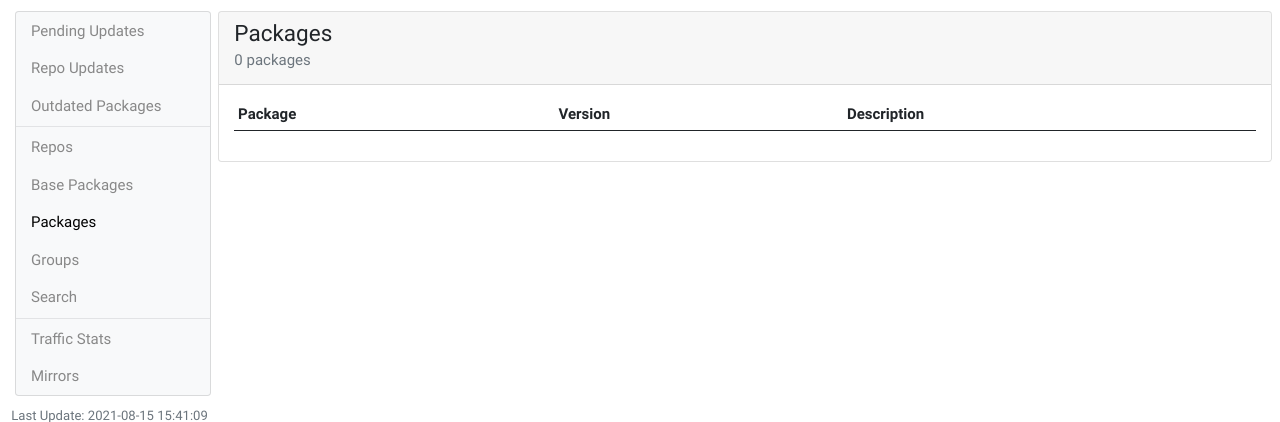
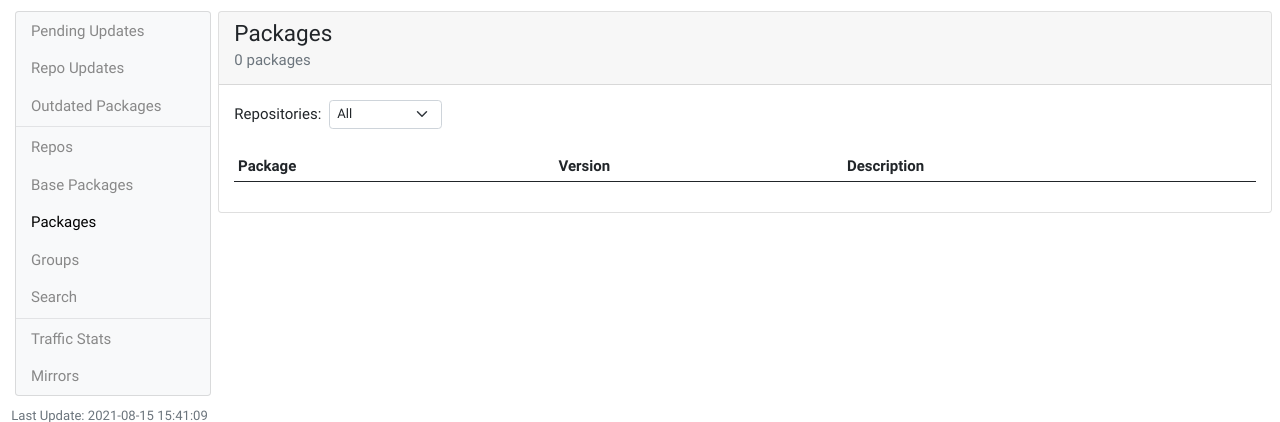
Before and after one commit to msys2/msys2-web, a FastAPI app: page /package/ in a window 1280 px wide. Shown: the part 63-485 px from the top of the page. Run offline with FastAPI, Linux system fonts and the light colour scheme; lists and menus that the app fills with data are empty; parts of the project's set-up code (start-up, migrations or seed data) failed here and were passed over; some libraries are stand-ins or nearby versions.

Commit message:
packages: add a repo filter option

```diff
--- a/app/templates/packages.html
+++ b/app/templates/packages.html
@@ -5,9 +5,27 @@
 <div class="card mb-3">
   <div class="card-header">
     <h4 class="card-title">Packages</h4>
-    <h6 class="card-subtitle mb-2 text-muted">{{ packages|length }} packages</h6>
+    <h6 class="card-subtitle mb-2 text-muted">{{ packages|length }} packages {% if repo_filter %}({{ repo_filter }}){% endif %}</h6>
   </div>
   <div class="card-body overflow-auto">
+
+    <form class="row g-2 align-items-center" action="{{ url_for('package') }}" method="get">
+        <div class="col-auto">
+            Repositories:
+        </div>
+
+        <div class="col-auto">
+            <select name="repo" class="form-select form-select-sm" onchange="this.form.submit()">
+              <option {{ "selected" if not repo_filter or "" }} value="">All</option>
+              {% for r in repos|sort(attribute='name') %}
+              <option value="{{ r.name }}" {{ "selected" if repo_filter == r.name or "" }}>{{ r.name }}</option>
+              {% endfor %}
+            </select>
+        </div>
+    </form>
+
+    <br>
+
     <table class="table table-hover table-sm">
       <thead>
         <tr>
--- a/app/templates/repos.html
+++ b/app/templates/repos.html
@@ -20,7 +20,7 @@
       <dd class="col-sm-9"><a href="{{ repo.src_url }}">{{ repo.src_url }}</a></dd>
 
       <dt class="col-sm-3 text-sm-end">Packages:</dt>
-      <dd class="col-sm-9">{{ repo.packages|length }}</dd>
+      <dd class="col-sm-9"><a href="{{ url_for('package') }}?repo={{ repo.name }}">{{ repo.packages|length }}</a></dd>
 
       <dt class="col-sm-3 text-sm-end">Package Size:</dt>
       <dd class="col-sm-9">{{ repo.csize|filesize }}</dd>
--- a/app/web.py
+++ b/app/web.py
@@ -239,9 +239,12 @@ async def package(request: Request, response: Response, package_name: Optional[s
             "packages": packages,
         }, headers=dict(response.headers))
     else:
+        repos = get_repositories()
         return templates.TemplateResponse("packages.html", {
             "request": request,
             "packages": packages,
+            "repos": repos,
+            "repo_filter": repo or None,
         }, headers=dict(response.headers))
 
 
```
